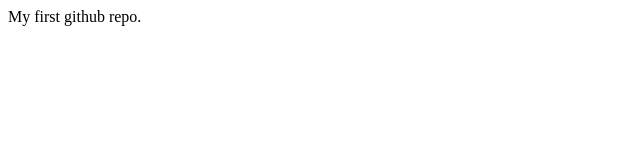
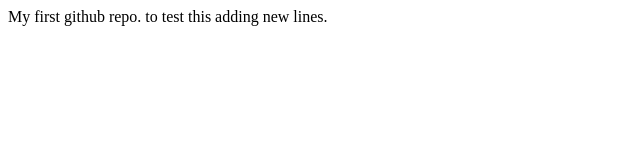
Before and after one commit to mdsabur10/demo-01, a plain HTML site: page index.html in a window 1280 px wide. Shown: the whole page, without its empty margins (0-640 px from the left). Drawn offline with Linux system fonts and the light colour scheme.

Commit message:
firts commit final

```diff
--- a/index.html
+++ b/index.html
@@ -6,6 +6,6 @@
   <title>Document</title>
 </head>
 <body>
-  My first github repo.
+  My first github repo. to test this adding new lines.
 </body>
 </html>
```
